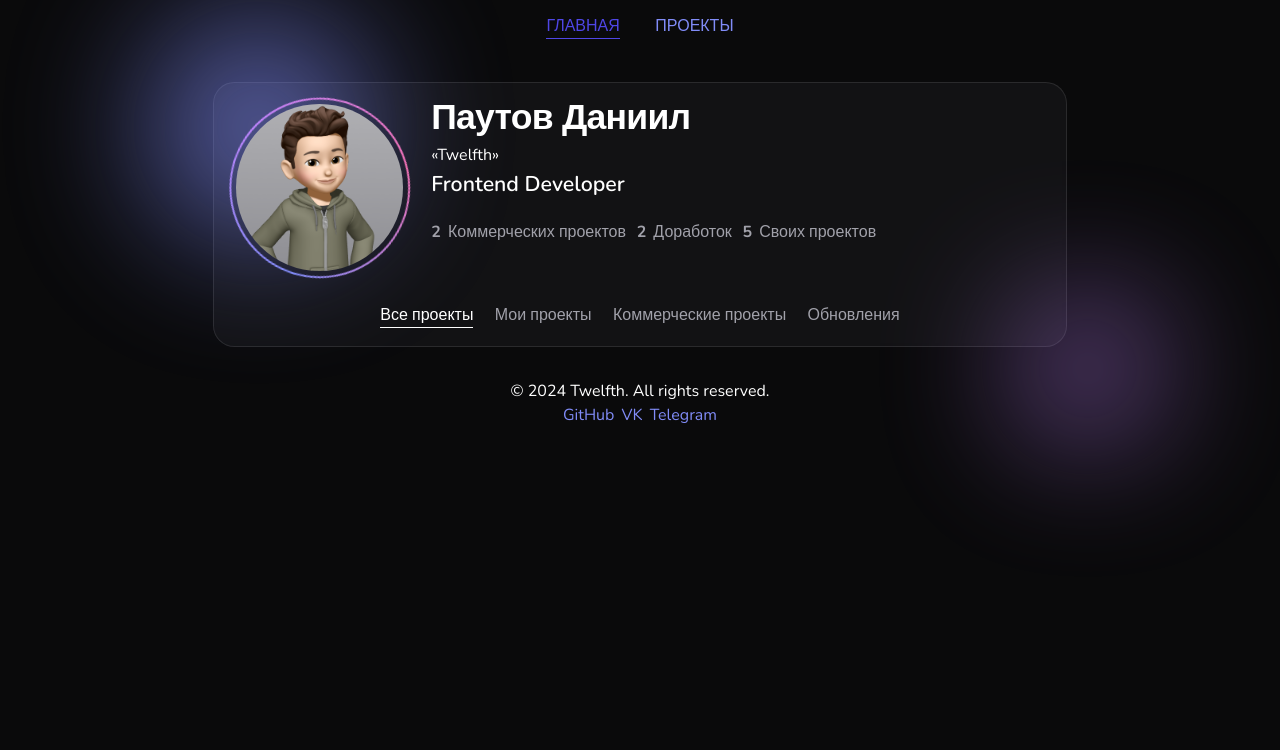
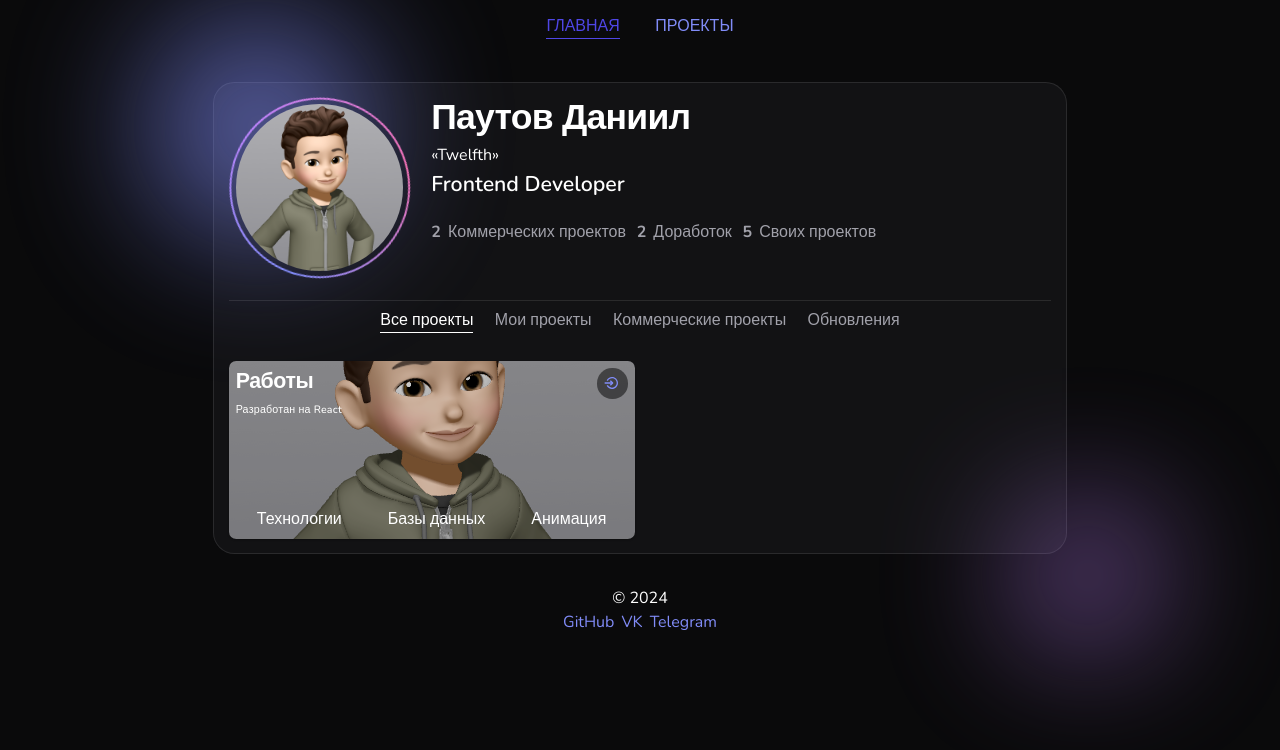
Before and after one commit to TwelfthKyomu/webportfolio, a Next.js app: page / in a window 1280 px wide. Shown: the top 750 px of the page. Built offline with nearby package versions, Linux system fonts and the light colour scheme.

Commit message:
[P-1] Карточка проекта

```diff
--- a/src/app/layout/Footer.tsx
+++ b/src/app/layout/Footer.tsx
@@ -5,11 +5,14 @@ const Footer: React.FC = () => {
 		<footer className="footer">
 			<div className="footer__content">
 				<div className="footer__copyright">
-					<p>&copy; {new Date().getFullYear()} Twelfth. All rights reserved.</p>
+					<p>&copy; {new Date().getFullYear()}</p>
 				</div>
 				<div className="footer__social">
-					<a href="https://github.com/TwelfthDannis" target="_blank"
-					   rel="noopener noreferrer">
+					<a
+						href="https://github.com/TwelfthDannis"
+						target="_blank"
+						rel="noopener noreferrer"
+					>
 						GitHub
 					</a>
 					<a href="https://vk.com/dannis12" target="_blank" rel="noopener noreferrer">
--- a/src/app/layout/Main.tsx
+++ b/src/app/layout/Main.tsx
@@ -2,12 +2,14 @@ import React, { FC } from "react";
 
 import MenuButton from "@/components/MenuButton";
 import Profile from "@/components/profile";
+import Projects from "@/components/projects";
 
 const Main: FC = () => {
 	return (
 		<>
 			<Profile/>
 			<MenuButton/>
+			<Projects />
 		</>
 	);
 };
--- /dev/null
+++ b/src/assets/Website.jsx
@@ -0,0 +1,30 @@
+const Website = () => (
+	<svg
+		fill="none"
+		height="24"
+		viewBox="0 0 24 24"
+		width="24"
+		xmlns="http://www.w3.org/2000/svg"
+	>
+		<path
+			clipRule="evenodd"
+			d="M14.5 13H2.5V11H14.5V13Z"
+			fill="black"
+			fillRule="evenodd"
+		/>
+		<path
+			clipRule="evenodd"
+			d="M11.7072 7.79291L15.2072 11.2929C15.5977 11.6834 15.5977 12.3166 15.2072 12.7071L11.7072 16.2071L10.293 14.7929L13.0859 12L10.293 9.20712L11.7072 7.79291Z"
+			fill="black"
+			fillRule="evenodd"
+		/>
+		<path
+			clipRule="evenodd"
+			d="M13.5004 5C10.7828 5 8.4252 6.54837 7.26472 8.81567L5.48438 7.90442C6.97351 4.995 10.0031 3 13.5004 3C18.471 3 22.5004 7.02944 22.5004 12C22.5004 16.9706 18.471 21 13.5004 21C10.0031 21 6.97351 19.005 5.48438 16.0956L7.26472 15.1843C8.4252 17.4516 10.7828 19 13.5004 19C17.3664 19 20.5004 15.866 20.5004 12C20.5004 8.13401 17.3664 5 13.5004 5Z"
+			fill="black"
+			fillRule="evenodd"
+		/>
+	</svg>
+);
+
+export default Website;
--- a/src/components/MenuButton/index.tsx
+++ b/src/components/MenuButton/index.tsx
@@ -2,12 +2,12 @@ import { FC } from "react";
 
 const MenuButton: FC = () => {
 	return (
-		<section className="menu-content">
+		<section className="menu">
 			<ul className="menu__list">
-				<li className="active">Все проекты</li>
-				<li>Мои проекты</li>
-				<li className="commercial-projects">Коммерческие проекты</li>
-				<li>Обновления</li>
+				<li className="menu__item menu__item--active">Все проекты</li>
+				<li className="menu__item">Мои проекты</li>
+				<li className="menu__item menu__item--commercial">Коммерческие проекты</li>
+				<li className="menu__item">Обновления</li>
 			</ul>
 		</section>
 	);
--- /dev/null
+++ b/src/components/projects/index.tsx
@@ -0,0 +1,39 @@
+import Image from "next/image";
+import Link from "next/link";
+import React, { FC } from "react";
+
+import image1 from "assets/avatar.jpeg"
+import DefaultImage from 'assets/default-image.jpg';
+import Website from "assets/Website";
+
+const Projects: FC = () => {
+	return (
+		<div className="projects">
+			<div className="project">
+				<h1 className="project__title">Работы</h1>
+				<Link className="project__link" href='//'>
+					<Website />
+				</Link>
+				<h6 className="project__subtitle">
+					Разработан на React
+				</h6>
+				<div className="project__social">
+					<Link href="/github"></Link>
+				</div>
+				<ul className="project__technologies">
+					<li>
+						<span>Технологии</span>
+						<ul className="project__technologies--content">
+							<li>qq</li>
+						</ul>
+					</li>
+					<li>Базы данных</li>
+					<li>Анимация</li>
+				</ul>
+				<Image src={image1 || DefaultImage} alt="Проект"/>
+			</div>
+		</div>
+	);
+}
+
+export default Projects;
--- a/src/styles/components/_module.scss
+++ b/src/styles/components/_module.scss
@@ -1,2 +1,3 @@
 @import "profile/style";
 @import "menuButton/style";
+@import "projects/style";
--- a/src/styles/components/menuButton/style.scss
+++ b/src/styles/components/menuButton/style.scss
@@ -1,11 +1,18 @@
+.menu {
+    border-top: 1px solid theme(border, light);
+    padding-block: d-vw(4);
+    margin-bottom: d-vw(24);
+}
+
 .menu__list {
     display: flex;
     justify-content: center;
+}
 
-    li {
-        padding: d-vw(4) d-vw(12);
+.menu__item {
     cursor: pointer;
     color: theme(text, secondary);
+    padding: d-vw(4) d-vw(12);
 
     &::after {
         user-select: none;
@@ -14,14 +21,15 @@
         width: 0;
         height: 1px;
         background: currentColor;
-            transition: width 0.3s;
+
+        @include animate(width);
     }
 
     &:hover::after {
         width: 100%;
     }
 
-        &.active {
+    &--active {
         pointer-events: none;
         color: theme(text, primary);
 
@@ -30,4 +38,3 @@
         }
     }
 }
-}
--- /dev/null
+++ b/src/styles/components/projects/style.scss
@@ -0,0 +1,109 @@
+.projects {
+    display: grid;
+    gap: d-vw(12);
+    grid-template-columns: repeat(2, 1fr);
+}
+
+.project {
+    display: grid;
+    grid-template-columns: 1fr auto;
+    grid-template-rows: auto 1fr auto;
+    flex-wrap: wrap;
+    position: relative;
+    width: 100%;
+    overflow: hidden;
+    box-shadow: theme(shadow, sm);
+    padding: d-vw(8);
+    border-radius: d-vw(8);
+    height: d-vw(200);
+    gap: d-vw(4);
+
+    &:hover {
+        img {
+            filter: brightness(0.5) theme(effects, backdrop-blur);
+        }
+    }
+
+    img {
+        z-index: -1;
+        inset: 0;
+        position: absolute;
+        width: 100%;
+        object-fit: cover;
+        transform: translateY(-50%);
+        top: 50%;
+        filter: brightness(0.8);
+
+        @include animate(filter);
+    }
+}
+
+.project__title {
+    @include h3;
+}
+
+.project__subtitle {
+    opacity: 1;
+    user-select: none;
+
+    @include caption;
+}
+
+.project__technologies {
+    display: flex;
+    justify-content: space-around;
+    grid-column: span 2;
+    gap: d-vw(4);
+
+    li {
+        cursor: pointer;
+
+        &::after {
+            content: '';
+            display: block;
+            width: 0;
+            height: 1px;
+            background: currentColor;
+
+            @include animate(width);
+        }
+
+        &:hover {
+            &::after {
+                width: 100%;
+            }
+
+            .project__technologies--content {
+                opacity: 1;
+            }
+        }
+    }
+}
+
+.project__technologies--content {
+    position: absolute;
+    bottom: 2rem;
+    left: d-vw(8);
+    height: d-vw(120);
+    background: red;
+    opacity: 0;
+
+    @include animate(opacity);
+}
+
+.project__link {
+    width: fit-content;
+    height: fit-content;
+    padding: d-vw(8);
+    border-radius: 50%;
+    background: theme(overlay, medium);
+
+    svg {
+        width: d-vw(18);
+        height: auto;
+        display: block;
+        position: relative;
+        left: -1px;
+        fill: theme(brand, primary);
+    }
+}
```
Also changed, not shown: src/assets/Filter.jsx (added, +17 -0 lines), src/assets/default-image.jpg (added), src/styles/_functions.scss (indentation only). Lines whose indentation alone changed are shown as unchanged.
